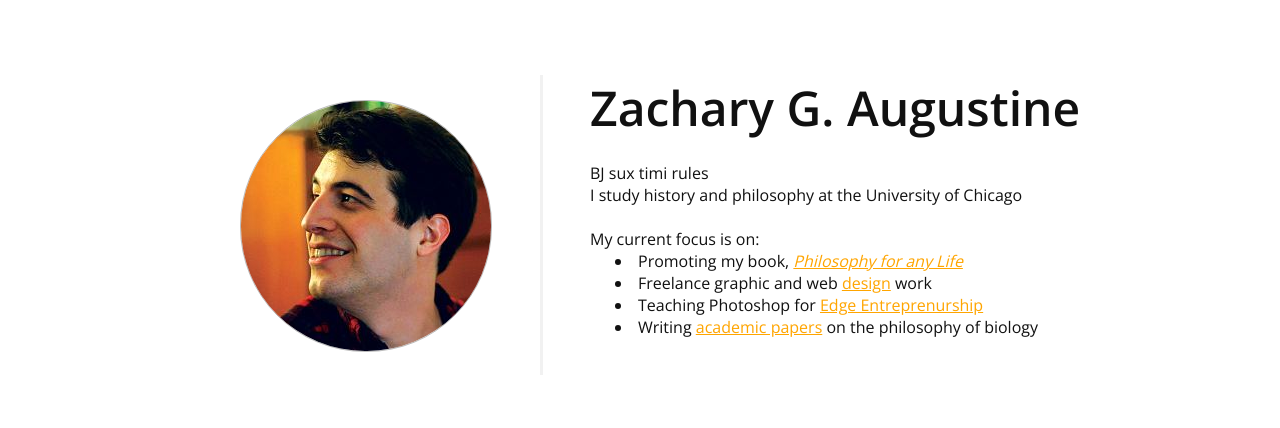
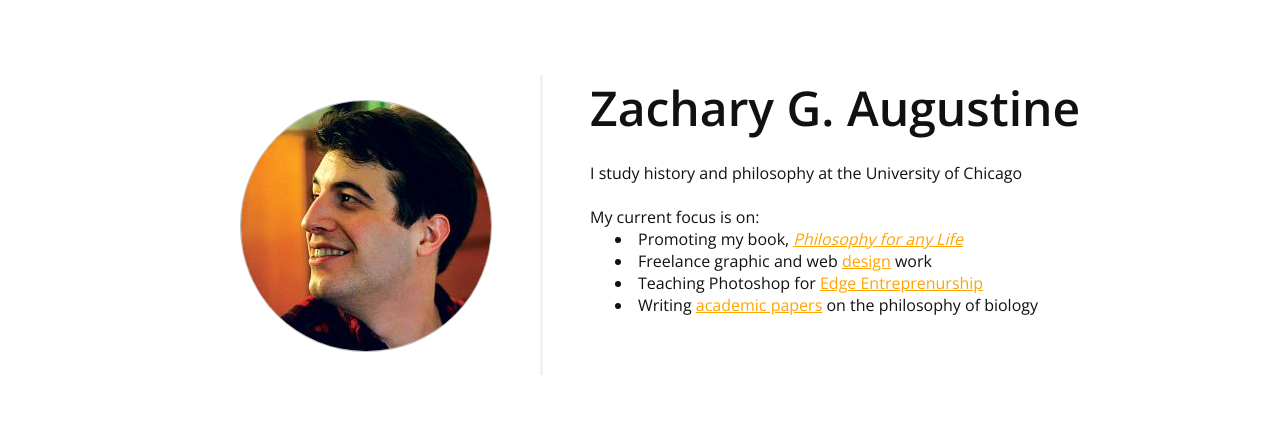
Before and after one commit to zacharyaugustine/splash, a plain HTML site: page index.html in a window 1280 px wide. Shown: the top 428 px of the page. Drawn offline with nearby package versions, Linux system fonts and the light colour scheme.

Commit message:
Revert "just saying the truth"
This reverts commit f2a13a4a0396137a8cad839a194b21ee9b8f395c.

```diff
--- a/index.html
+++ b/index.html
@@ -20,8 +20,7 @@
       <div class="elevator-pitch-content">
         <h1>Zachary G. Augustine</h1>
         <br/>
-        <p>BJ sux timi rules
-          <br>I study history and philosophy at the University of Chicago</p>
+        <p>I study history and philosophy at the University of Chicago</p>
         <br/>
         <p>My current focus is on:</p>
         <ul>
```
